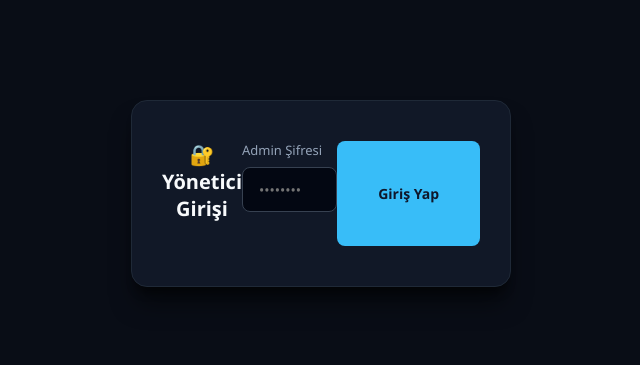
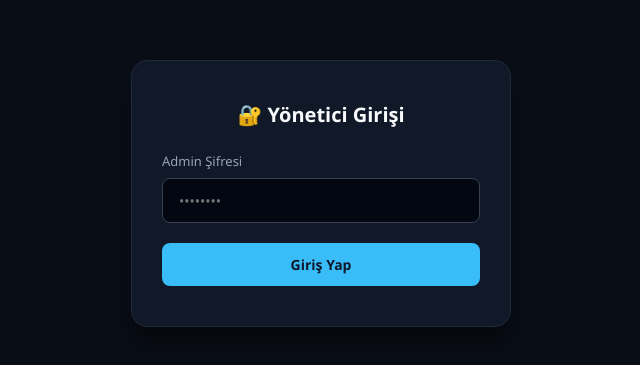
Before and after one commit to acc3sxd/acces-distro-finder, a website: page public/admin.html in a window 1280 px wide. Shown: the part 207-572 px from the top of the page, without its empty margins (319-959 px from the left). Drawn offline with Linux system fonts and the light colour scheme.

Commit message:
Update admin.html

```diff
--- a/public/admin.html
+++ b/public/admin.html
@@ -15,7 +15,7 @@
       width: 100%;
       max-width: 380px;
       border: 1px solid #1f2937;
-      box-shadow: 0 20px 25px -5px rgba(0, 0, 0, 0.5), 0 10px 10px -5px rgba(0, 0, 0, 0.4);
+      box-shadow: 0 20px 25px -5px rgba(0, 0, 0, 0.5);
       text-align: center;
     }
     .login-box h1 { font-size: 20px; font-weight: 600; margin-bottom: 24px; color: #f8fafc; }
@@ -230,7 +230,7 @@
       document.body.removeChild(input);
     }
 
-    document.getElementById('login-screen').style.display = 'flex';
+    document.getElementById('login-screen').style.display = 'block';
   </script>
 </body>
 </html>
```
